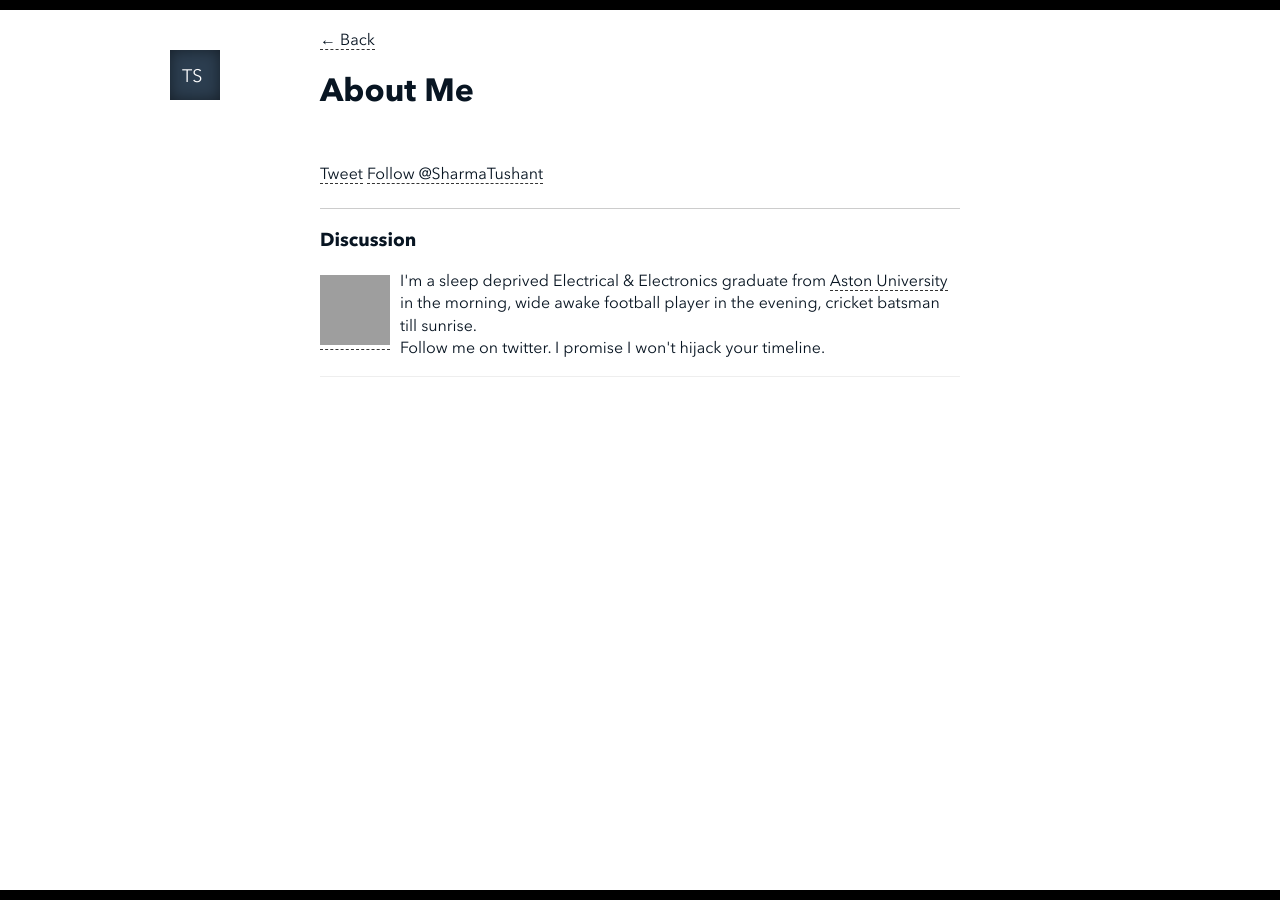
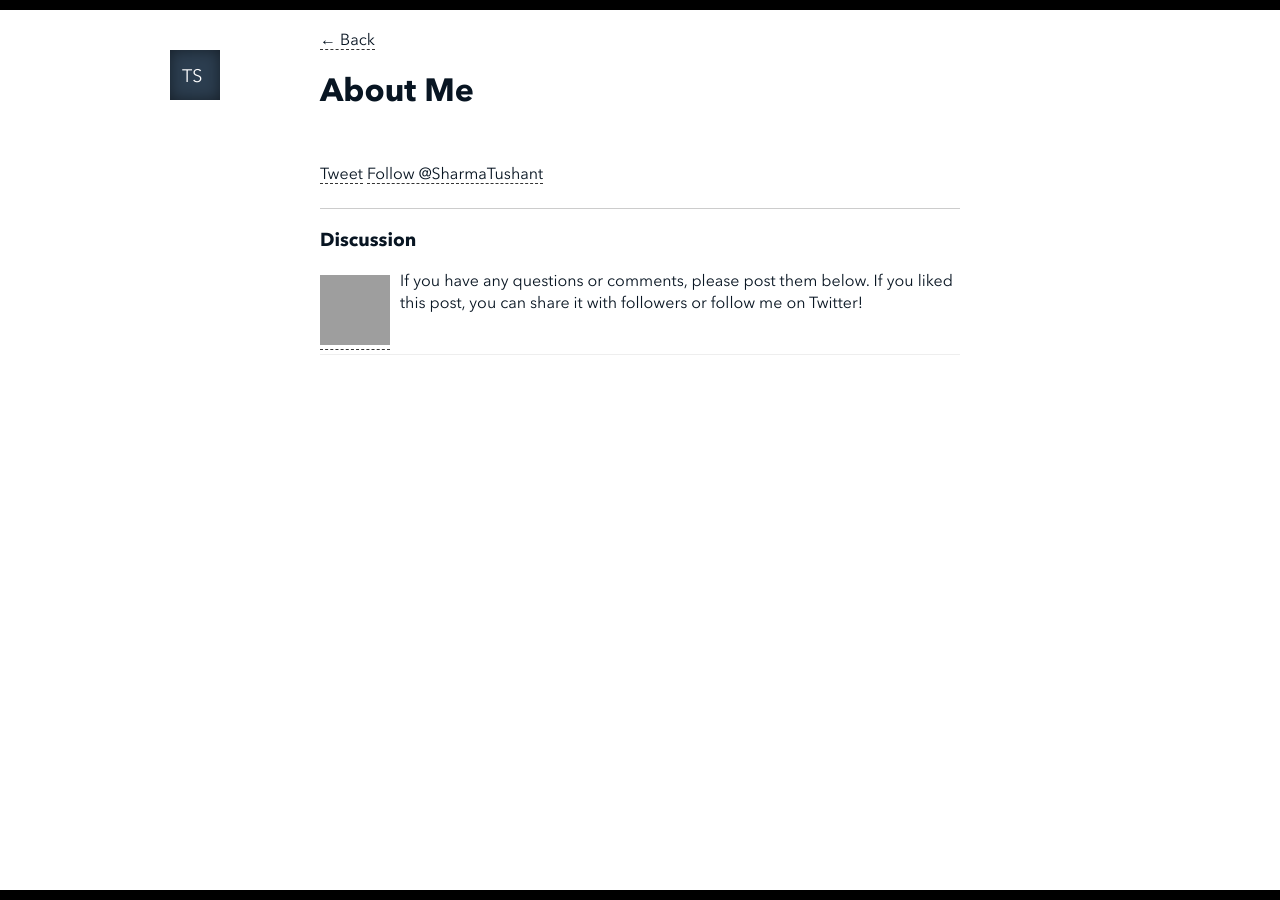
Before and after one commit to Jadax/jadax.github.io, a Jekyll site: the page built from about/index.html, in a window 1280 px wide. Built offline with Jekyll 4.4.1, drawn with Linux system fonts in a browser that asks for light colours; Markdown is read by kramdown in place of the engine named in the settings; comment, search, counter and statistics services are not loaded; grey boxes are pictures that could not be loaded.

Commit message:
update posts

```diff
--- a/_layouts/post.html
+++ b/_layouts/post.html
@@ -35,9 +35,7 @@ layout: blog
         </div>
         <div class="pure-u-7-8">
           <p style="margin-top: 0px;">
-            I'm a sleep deprived Electrical &amp; Electronics graduate from <a href="http://www.aston.ac.uk/">Aston University</a> in the morning, wide awake football player in the evening, cricket batsman till sunrise.
-            <br>
-            Follow me on twitter. I promise I won't hijack your timeline.
+            If you have any questions or comments, please post them below. If you liked this post, you can share it with followers or follow me on Twitter!
           </p>
         </div>
       </div>
```
